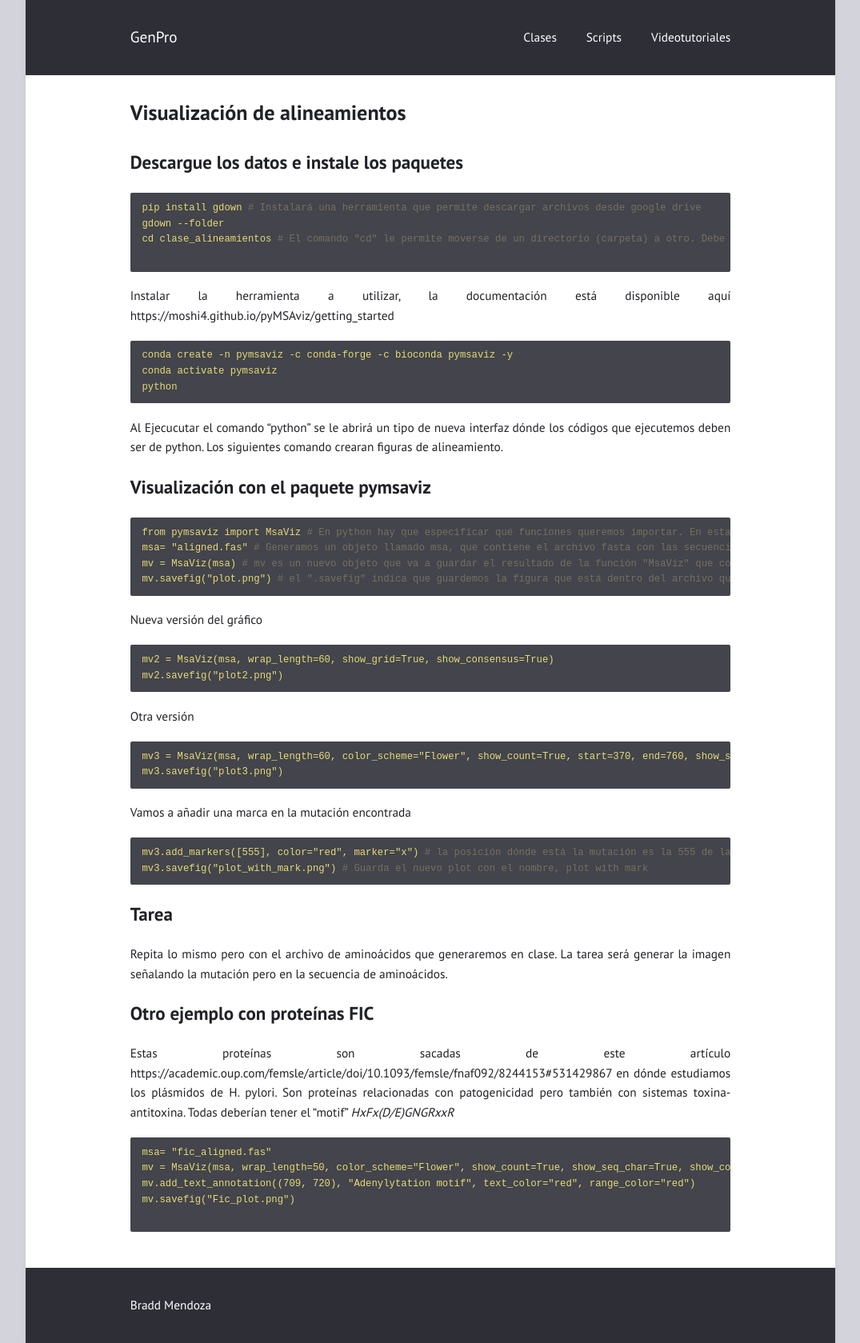
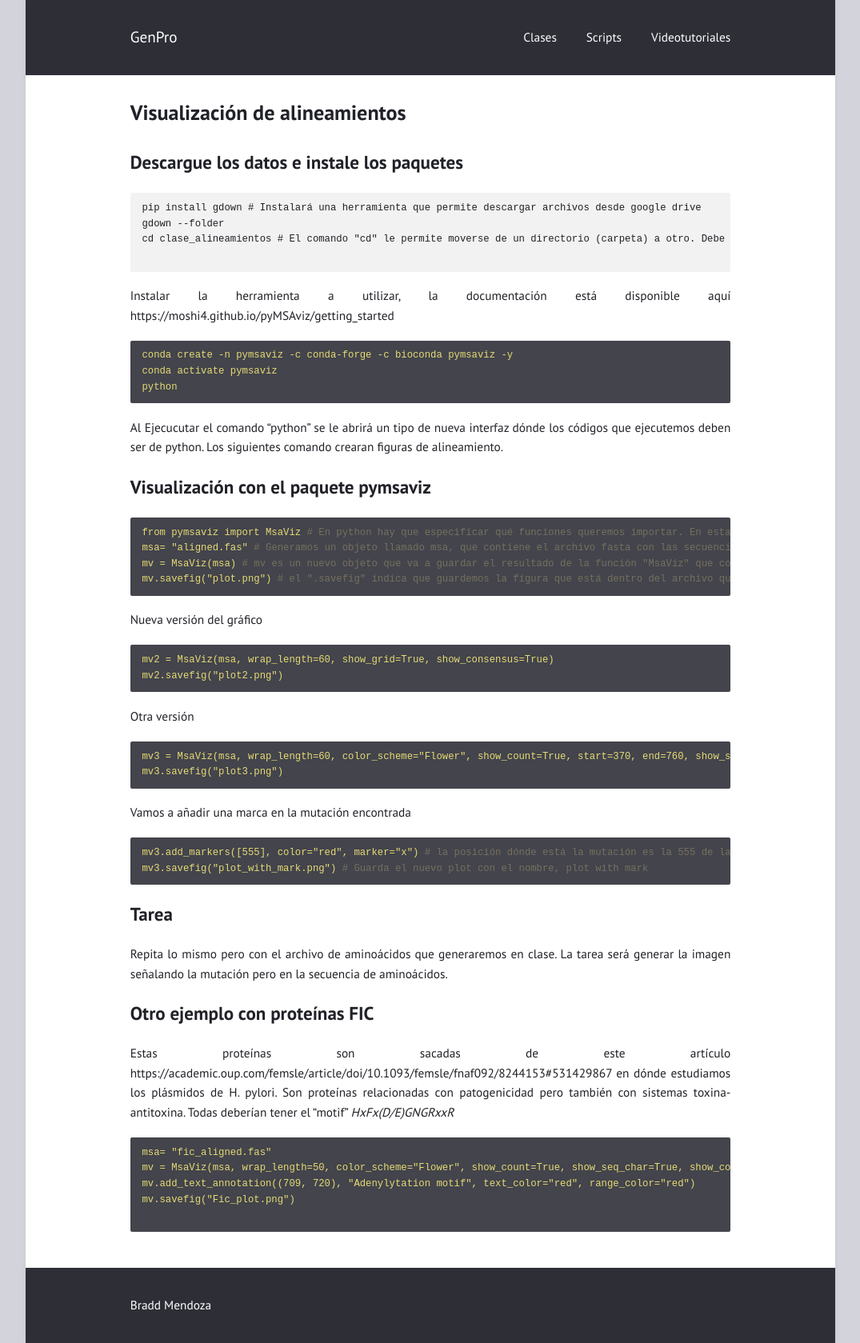
Before and after one commit to braddmg/GenPro, a Jekyll site: the page built from _posts/2025-09-17-Visualizacion-de-alineamientos.md, in a window 1280 px wide. Shown: the whole page at 80% size, without its empty margins (102-1177 px from the left). Built offline with Jekyll 4.4.1, drawn with Linux system fonts in a browser that asks for light colours.

Commit message:
Update 2025-09-17-Visualizacion-de-alineamientos.md

````diff
--- a/_posts/2025-09-17-Visualizacion-de-alineamientos.md
+++ b/_posts/2025-09-17-Visualizacion-de-alineamientos.md
@@ -5,7 +5,7 @@ layout: page
 
 ## Descargue los datos e instale los paquetes
 
-```yml
+```bas
 pip install gdown # Instalará una herramienta que permite descargar archivos desde google drive
 gdown --folder
 cd clase_alineamientos # El comando "cd" le permite moverse de un directorio (carpeta) a otro. Debe poner la dirección del nuevo directorio.
````
